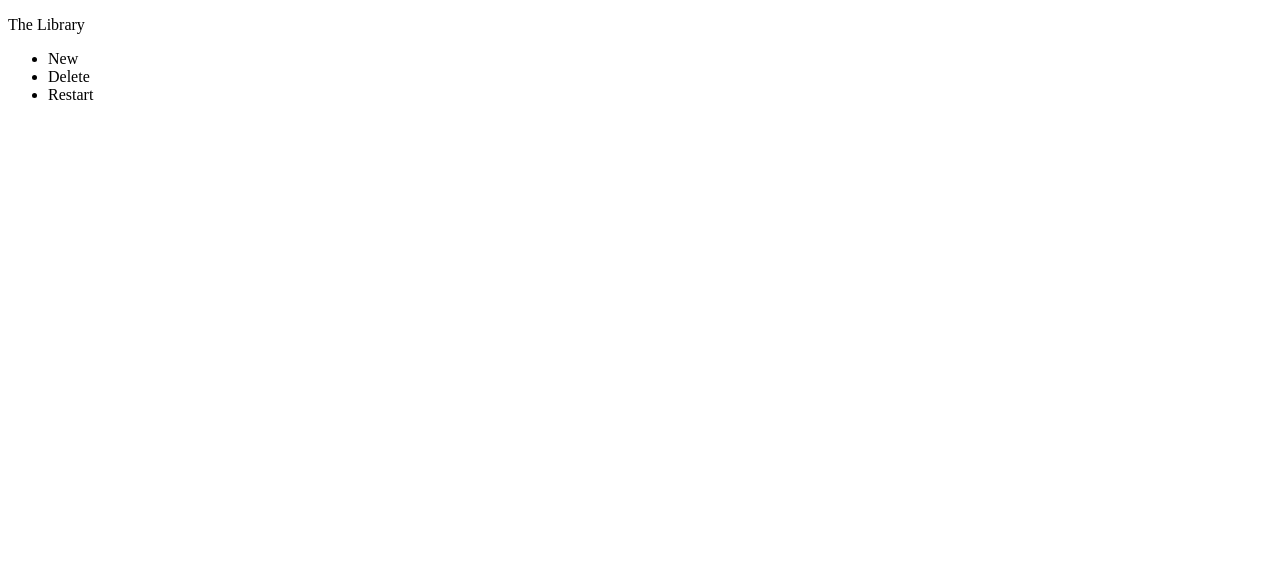
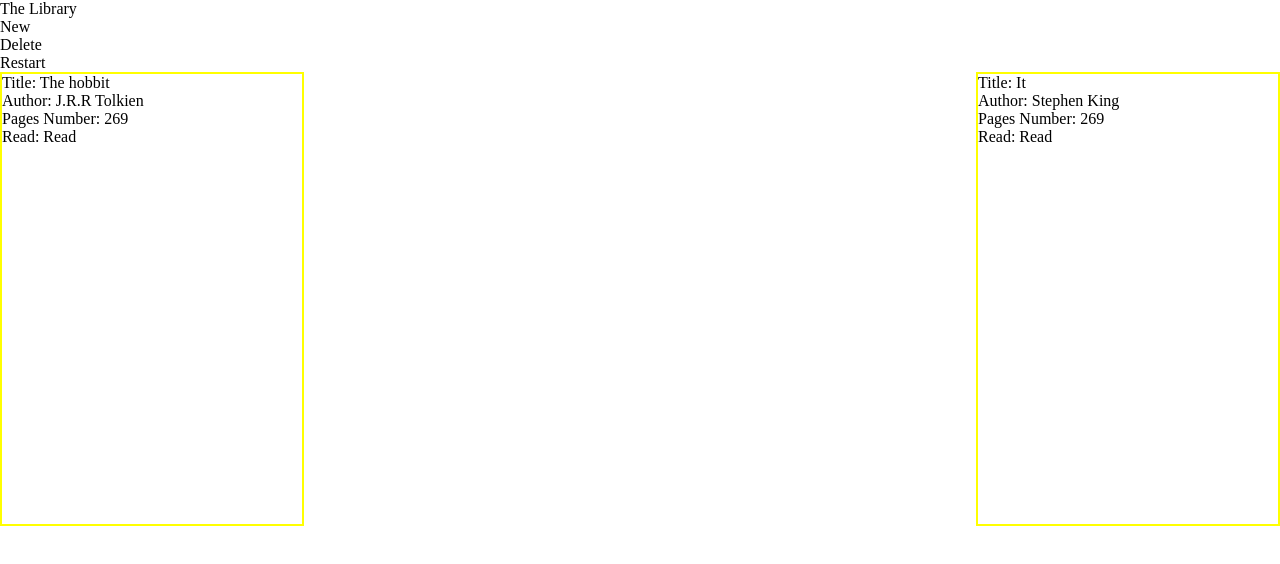
Before and after one commit to TommySousa/library, a plain HTML site: page index.html in a window 1280 px wide. Drawn offline with Linux system fonts and the light colour scheme.

Commit message:
Added the function that allows a new book from the array to be added to the page

```diff
--- a/index.html
+++ b/index.html
@@ -5,7 +5,7 @@
     <meta http-equiv="X-UA-Compatible" content="IE=edge">
     <meta name="viewport" content="width=device-width, initial-scale=1.0">
     <link rel="stylesheet" href="style.css">
-    <script src="index.js"></script>
+    <script defer src="index.js"></script>
     <title>Library</title>
 </head>
 <body>
@@ -22,6 +22,9 @@
                 </ul>
             </div>
         </div>
+        <div class="main-content">
+
+        </div>
     </div>
 </body>
 </html>
--- a/index.js
+++ b/index.js
@@ -1,4 +1,4 @@
-let myLibrary = [];
+let myLibrary = [new Book ('The hobbit', 'J.R.R Tolkien', '269', 'Read'),new Book ('It', 'Stephen King', '269', 'Read') ];
 
 function Book (title, author, pages, read) {
     this.title = title
@@ -11,9 +11,26 @@ function Book (title, author, pages, read) {
 };
 
 const addBook = (book) => {
-    return myLibrary.push(new Book(book))
+    return myLibrary.push(book)
 };
 
-const theHobbit = ('The hobbit', 'J.R.R Tolkien', '269', 'Read');
-const It = ('It', 'Stephen King', '269', 'Read');
-const theShining = ('Tomilio', 'TOmás Sousa', '269', 'Read');
+const theHobbit = new Book ('The hobbit', 'J.R.R Tolkien', '269', 'Read');
+const It = new Book ('It', 'Stephen King', '269', 'Read');
+const theShining = new Book ('Tomilio', 'TOmás Sousa', '269', 'Read');
+
+const showBooks = (library) => {
+    const mainContent = document.querySelector('.main-content');
+    library.forEach(book => {
+        let element = document.createElement('div');
+        element.classList.add('book-card');
+        element.innerHTML = `
+                <p class="title">Title: ${book.title} </p>
+                <p class="author">Author: ${book.author}</p>
+                <p class="pages">Pages Number: ${book.pages} </p>
+                <p class="read">Read: ${book.read} </p>
+        `
+    mainContent.appendChild(element)
+    });
+}
+
+window.onload(showBooks(myLibrary))
--- a/style.css
+++ b/style.css
@@ -0,0 +1,15 @@
+*{
+    margin: 0;
+    padding: 0;
+}
+.main-content{
+    display: flex;
+    justify-content: space-between;
+
+}
+
+.book-card{
+    height: 450px;
+    width: 300px;
+    border: 2px solid yellow;
+}
```
